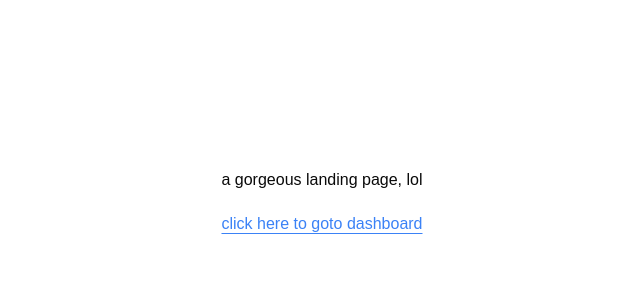
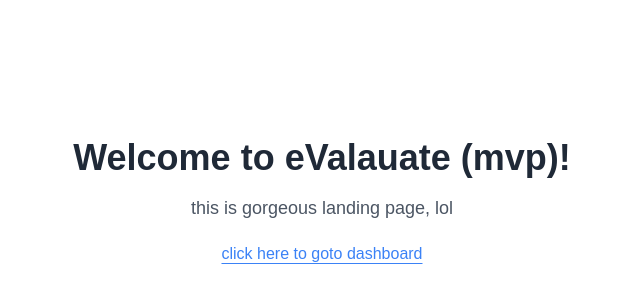
Before and after one commit to abhijayrajvansh/github-ai-rating-system, a Next.js app: page / in a window 1280 px wide. Shown: the part 198-498 px from the top of the page, without its empty margins (318-958 px from the left). Built offline with nearby package versions, Linux system fonts and the light colour scheme.

Commit message:
update: a simple minimal homepage

```diff
--- a/components/pages/Home.tsx
+++ b/components/pages/Home.tsx
@@ -1,17 +1,24 @@
-import Link from 'next/link'
-import React from 'react'
+import Link from "next/link";
+import React from "react";
 
 const Home = () => {
   return (
-    <div className='flex flex-col items-center justify-center container mx-auto h-screen'>
-      <div className='mb-5'>
-      a gorgeous landing page, lol
+    <div className="flex flex-col items-center justify-center container mx-auto h-screen">
+      <div className="mb-5">
+        <h1 className="text-4xl font-bold text-center text-gray-800 mb-4">
+          Welcome to eValauate (mvp)!
+        </h1>
+        <p className="text-lg text-center text-gray-600">
+          this is gorgeous landing page, lol
+        </p>
       </div>
-      <Link href={'/dashboard'}>
-        <span className='text-blue-500 underline underline-offset-4 font-light'>click here to goto dashboard</span>
+      <Link href={"/dashboard"}>
+        <span className="text-blue-500 underline underline-offset-4 font-light">
+          click here to goto dashboard
+        </span>
       </Link>
     </div>
-  )
-}
+  );
+};
 
-export default Home
+export default Home;
```
